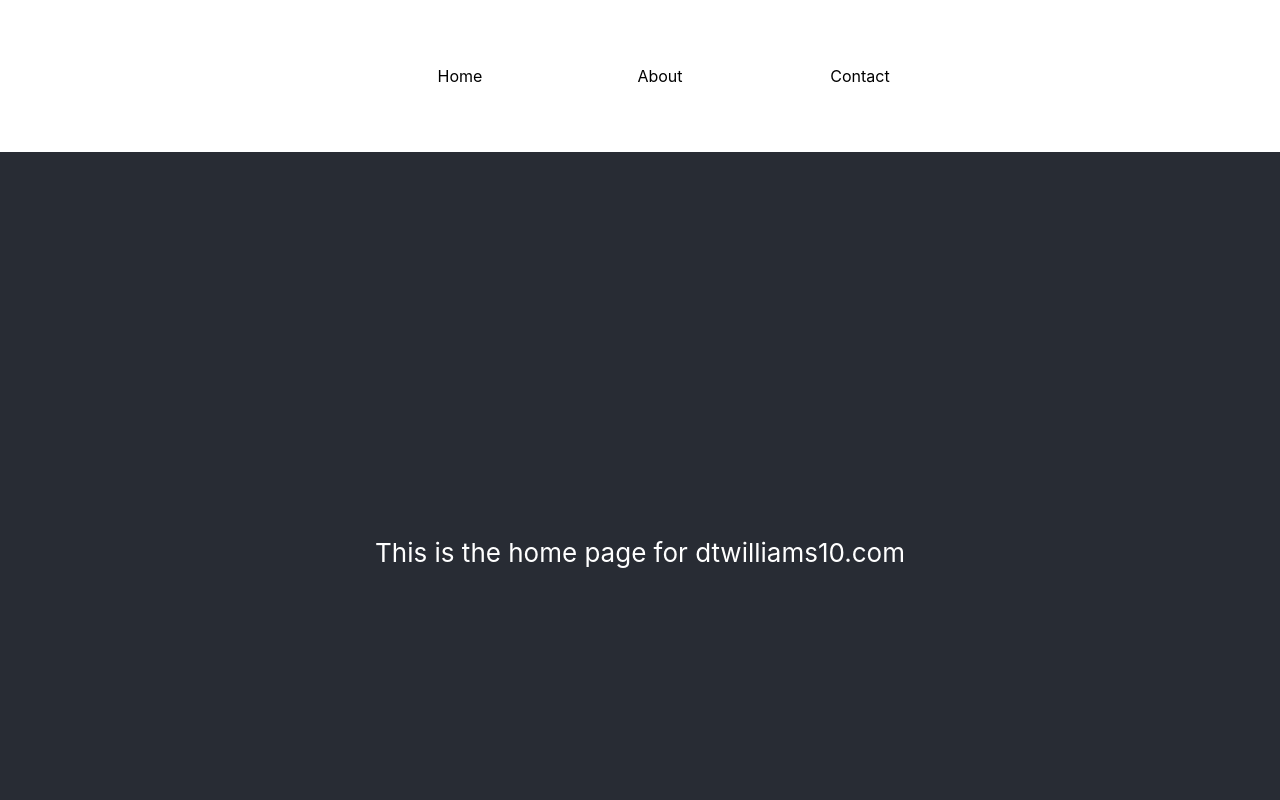
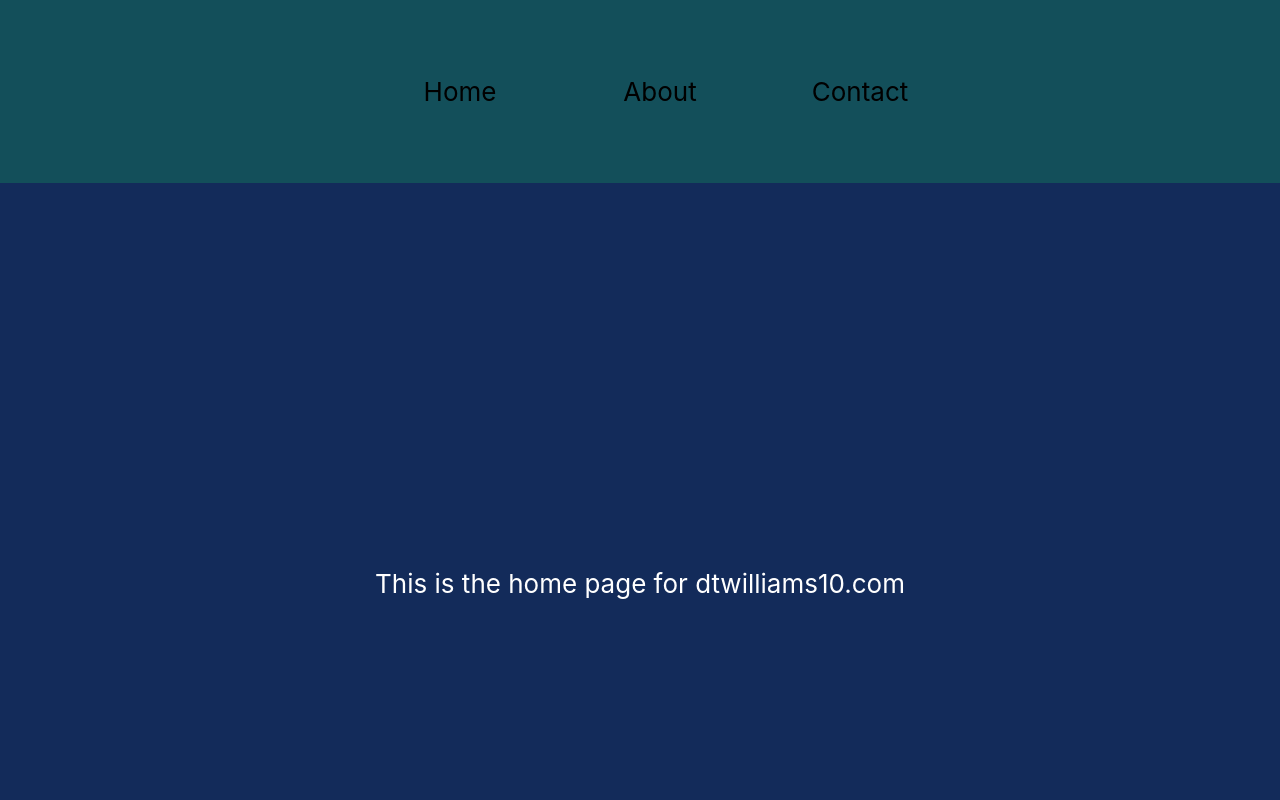
Before and after one commit to dtwilliams10/dtwilliams10.com, a React (Create React App) app: page / in a window 1280 px wide. Shown: the top 800 px of the page. Built offline with nearby package versions, Linux system fonts and the light colour scheme; the HTML template or start-up script is replaced by a standard one.

Commit message:
Added Navbar background color

```diff
--- a/src/App.css
+++ b/src/App.css
@@ -1,11 +1,11 @@
 .App {
-  background-color: #282c34;
+  background-color: #132b5a;
   color: white;
   text-align: center;
 }
 
 .App-header {
-  background-color: #282c34;
+  background-color: #132b5a;
   min-height: 100vh;
   display: flex;
   flex-direction: column;
@@ -17,6 +17,12 @@
 
 .App-link {
   color: #61dafb;
+}
+
+nav {
+  background-color: #134F5A;
+  font-size: calc(10px + 2vmin);
+  overflow: hidden;
 }
 
 .navbar {
```
